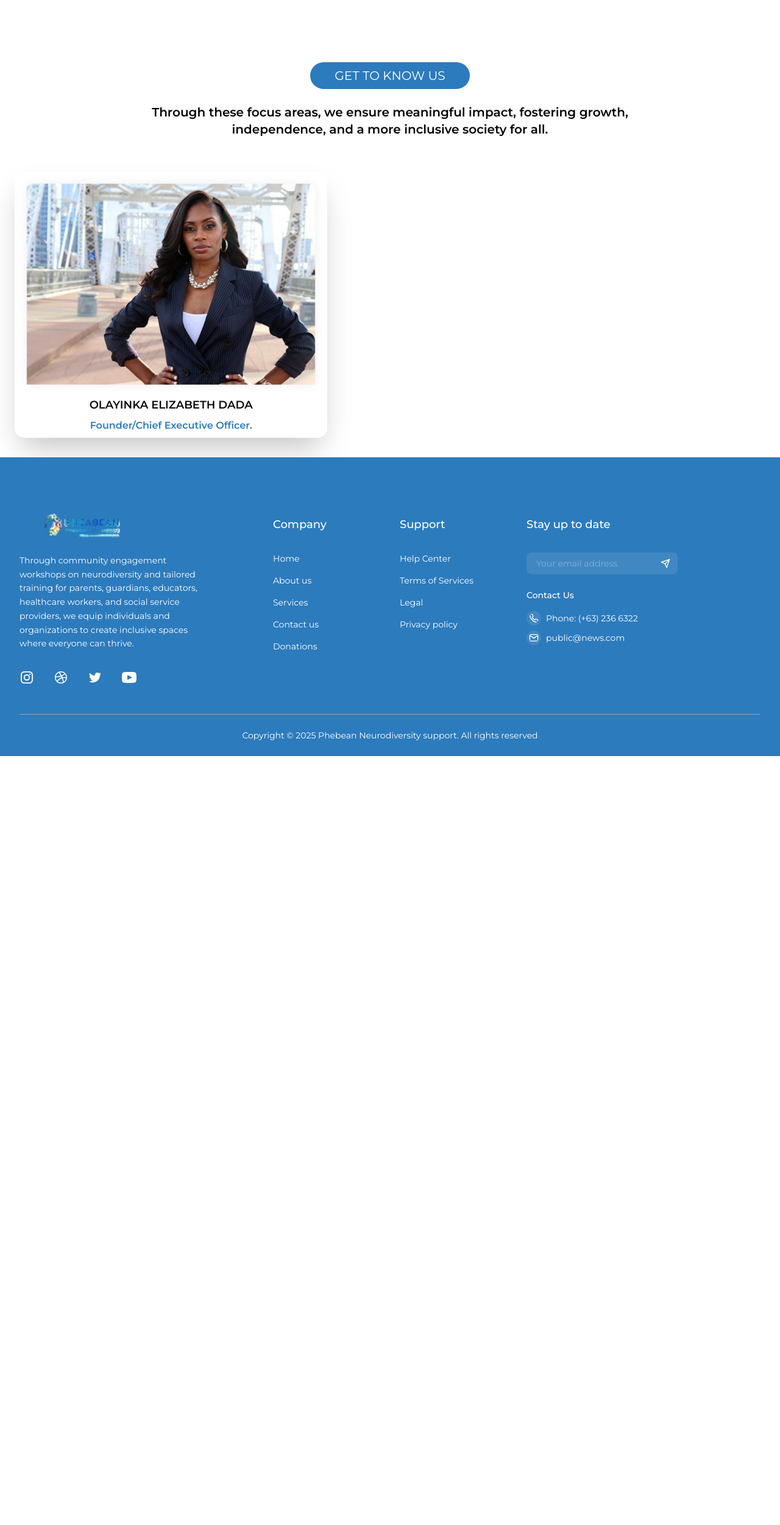
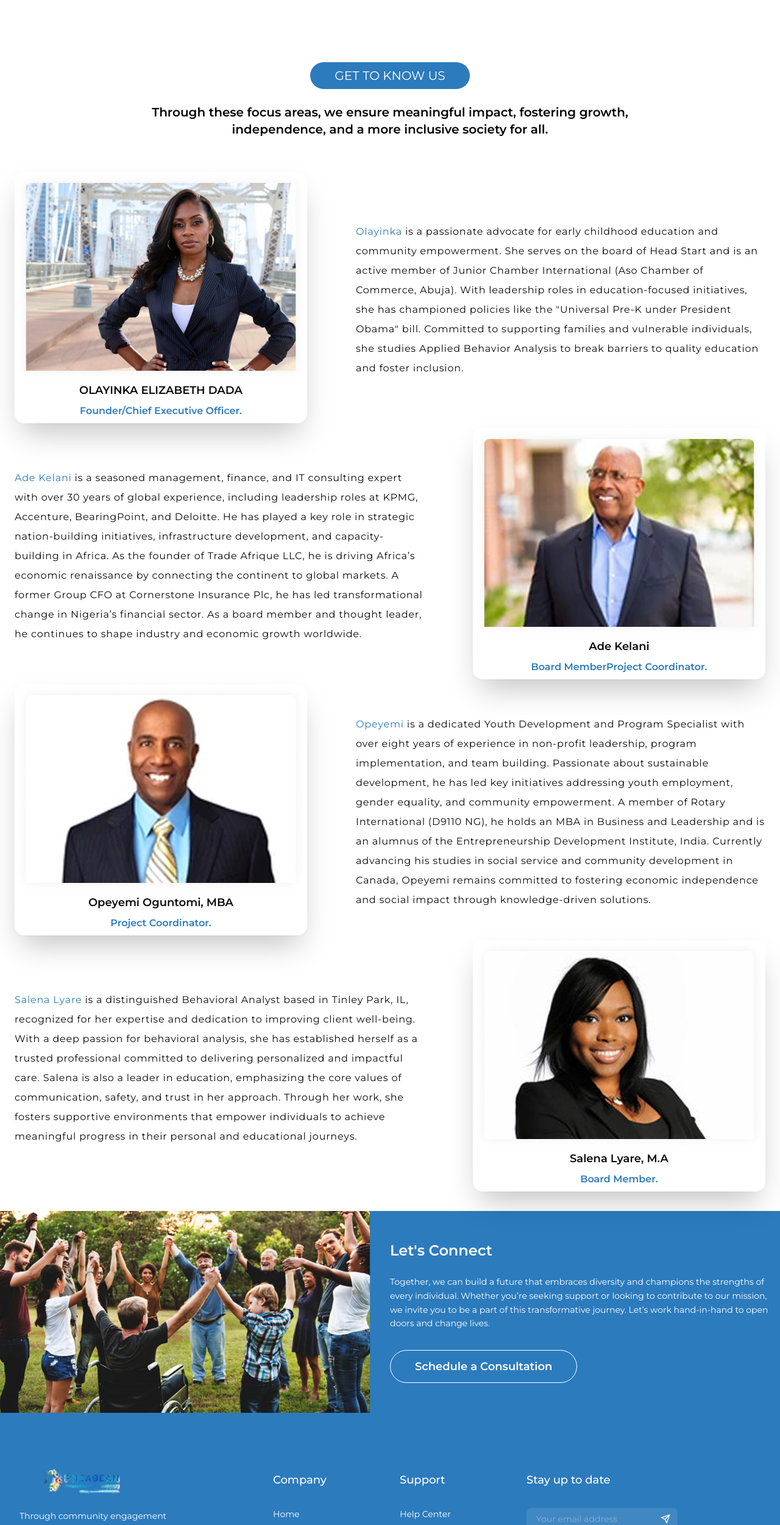
Before and after one commit to shamzconsult/Pheone, a Next.js app: page /about in a window 1280 px wide. Shown: the part 2758-5259 px from the top of the page at 61% size. Before the commit the page ends 3998 px from the top, so only its background shows below. Built offline with nearby package versions, Linux system fonts and the light colour scheme.

Commit message:
Chore: About us page setup

```diff
--- /dev/null
+++ b/src/app/about/_components/LetConnect.tsx
@@ -0,0 +1,37 @@
+import Link from 'next/link'
+import React from 'react'
+
+function LetConnect() {
+    return (
+        <div className='w-full bg-[#2c7bbd]'>
+            <div className='flex flex-col lg:flex-row items-center '>
+                <div className='w-full lg:w-1/2 mb-8 md:mb-0 lg:pr-8'>
+                    <img
+                      src="/image/Community-1024x452.png"
+                      alt="Celebrating abilities"
+                      className='w-full h-auto  mx-auto'
+                    />
+                </div>
+                <div className='w-full lg:w-1/2 md:mt-6 lg:mt-0 text-center md:text-left md:max-w-3xl leading-relaxed p-4 md:p-0'>
+                    <h1 className='text-2xl md:text-4xl lg:text-2xl 2xl:text-4xl text-white font-semibold mb-6'>
+                        Let&apos;s Connect
+                    </h1>
+                    <p className=' text-sm md:text-xl lg:text-sm 2xl:text-xl text-white mb-8 lg:leading-relaxed'>
+                        Together, we can build a future that embraces diversity and champions the strengths of every individual. Whether you’re seeking support or looking to contribute to our mission, we invite you to be a part of this transformative journey. Let’s work hand-in-hand to open doors and change lives.
+                    </p>
+                    <div className='text-center md:text-left'>
+                        <Link
+                          href='/'
+                          className="inline-block bg-transparent text-lg text-white border-1 border-white font-semibold py-1 md:py-3 px-10 rounded-full hover:bg-white hover:text-[#2c7bbd] transition-colors duration-300"
+                        >
+                            Schedule a Consultation
+                        </Link>
+                    </div>
+
+                </div>
+            </div>
+        </div>
+      )
+}
+
+export default LetConnect
--- a/src/app/about/_components/Members.tsx
+++ b/src/app/about/_components/Members.tsx
@@ -12,15 +12,75 @@ function Members() {
 
                 {/* Container for Member's section */}
                 <div className='p-6'>
-                    {/* Individual Member */}
-                    <div>
-                        <div className='w-5/12 shadow-2xl mb-2 rounded-2xl'>
-                            <img src="/image/Haynes2-ht-ml-200731_1596206628688_hpMain_16x9_992.png" alt="" className='w-full' />
+                    {/* Individual Member, Member 1 */}
+                    <div className='md:flex md:gap-10 lg:gap-20 items-center'>
+                        <div className='md:w-5/12 shadow-2xl mb-2 rounded-2xl'>
+                            <img src="/image/Haynes2-ht-ml-200731_1596206628688_hpMain_16x9_992.png" alt="" className='w-full h-[400]' />
                             <p className='text-center text-lg font-semibold'>OLAYINKA ELIZABETH DADA</p>
                             <p className='text-center text-md py-2 font-semibold text-[#2c7bbd]'>Founder/Chief Executive Officer.</p>
                         </div>
-                        <div className='w-7/12'>
+                        <div className='md:w-7/12 text-left max-w-3xl mt-10 md:mt-0'>
+                            <p className='tracking-wider leading-loose text-left'>
+                                <span className='text-[#2c7bbd]'>Olayinka</span> is a passionate advocate for early childhood education and community empowerment. She serves on the
+                                board of Head Start and is an active member of Junior Chamber International (Aso Chamber of Commerce, Abuja).
+                                With leadership roles in education-focused initiatives, she has championed policies like the &quot;Universal Pre-K under President Obama&quot; bill.
+                                Committed to supporting families and vulnerable individuals, she studies Applied Behavior Analysis to break barriers to quality education and foster inclusion.
+                            </p>
+                        </div>
+                    </div>
 
+                    {/* Member 2 */}
+                    <div className='md:flex md:gap-10 lg:gap-20 items-center'>
+                        <div className='md:w-7/12 text-left max-w-3xl mt-10 md:mt-0'>
+                            <p className='tracking-wider leading-loose text-left'>
+                                <span className='text-[#2c7bbd]'>Ade Kelani</span> is a seasoned management, finance, and IT consulting expert with over 30 years of global experience,
+                                including leadership roles at KPMG, Accenture, BearingPoint, and Deloitte. He has played a key role in strategic nation-building initiatives, infrastructure
+                                development, and capacity-building in Africa. As the founder of Trade Afrique LLC, he is driving Africa’s economic renaissance by connecting the continent to global markets.
+                                A former Group CFO at Cornerstone Insurance Plc, he has led transformational change in Nigeria’s financial sector. As a board member and thought leader, he continues to shape
+                                industry and economic growth worldwide.
+                            </p>
+                        </div>
+                        <div className='md:w-5/12 shadow-2xl mb-2 rounded-2xl'>
+                            <img src="/image/mature-african-american-man-walking-260nw-1911547450.png" alt="" className='w-full h-[400]' />
+                            <p className='text-center text-lg font-semibold'>Ade Kelani</p>
+                            <p className='text-center text-md py-2 font-semibold text-[#2c7bbd]'>Board MemberProject Coordinator.</p>
+                        </div>
+                    </div>
+
+                    {/* Member 3 */}
+                    <div className='md:flex md:gap-10 lg:gap-20 items-center'>
+                        <div className='md:w-5/12 shadow-2xl mb-2 rounded-2xl'>
+                            <img src="/image/african-american-businessman-smiling-260nw-505976194.png" alt="" className='w-full h-[400]' />
+                            <p className='text-center text-lg font-semibold'>Opeyemi Oguntomi, MBA</p>
+                            <p className='text-center text-md py-2 font-semibold text-[#2c7bbd]'>Project Coordinator.</p>
+                        </div>
+                        <div className='md:w-7/12 text-left max-w-3xl mt-10 md:mt-0'>
+                            <p className='tracking-wider leading-loose text-left'>
+                                <span className='text-[#2c7bbd]'>Opeyemi</span>  is a dedicated Youth Development and Program Specialist with over eight years
+                                of experience in non-profit leadership, program implementation, and team building. Passionate about sustainable development, he has
+                                led key initiatives addressing youth employment, gender equality, and community empowerment. A member of Rotary International (D9110 NG),
+                                he holds an MBA in Business and Leadership and is an alumnus of the Entrepreneurship Development Institute, India. Currently advancing his
+                                studies in social service and community development in Canada, Opeyemi remains committed to fostering economic independence and social impact
+                                through knowledge-driven solutions.
+                            </p>
+                        </div>
+                    </div>
+
+                    {/* Member 4 */}
+                    <div className='md:flex md:gap-10 lg:gap-20 items-center'>
+                        <div className='md:w-7/12 text-left max-w-3xl mt-10 md:mt-0'>
+                            <p className='tracking-wider leading-loose text-left'>
+                                <span className='text-[#2c7bbd]'>Salena Lyare</span> is a distinguished Behavioral Analyst based in Tinley Park, IL,
+                                recognized for her expertise and dedication to improving client well-being. With a deep passion for behavioral analysis,
+                                she has established herself as a trusted professional committed to delivering personalized and impactful care. Salena is
+                                also a leader in education, emphasizing the core values of communication, safety, and trust in her approach. Through her work,
+                                she fosters supportive environments that empower individuals to achieve meaningful progress in their personal and educational journeys.
+                            </p>
+                        </div>
+                        <div className='md:w-5/12 shadow-2xl mb-2 rounded-2xl'>
+                            <img src="/image/360_F_29594789_gruUqSPmfKUchKUkWumMYE1bXdfxN6Kt.png" alt="" className='w-full h-[400]' />
+                            <p className='text-center text-lg font-semibold'>Salena Lyare, M.A</p>
+                            <p className='text-center text-md py-2 font-semibold text-[#2c7bbd]'>Board Member.</p>
                         </div>
                     </div>
                 </div>
--- a/src/app/about/_components/OurObjectives.tsx
+++ b/src/app/about/_components/OurObjectives.tsx
@@ -71,7 +71,7 @@ function OurObjectives() {
       ];
 
   return (
-    <div className='max-w-screen-2xl mx-auto mt-20 md:mb-28 mb-56  relative'>
+    <div className='max-w-screen-2xl mx-auto mt-20 md:mb-28 mb-56 relative'>
         <div className='w-full  relative overflow-'>
             <div className='h-[700px]'>
                 {/* Background Image Blue color */}
--- a/src/app/about/page.tsx
+++ b/src/app/about/page.tsx
@@ -5,6 +5,7 @@ import Operation from './_components/Operation'
 import OurObjectives from './_components/OurObjectives'
 import Divider from '../home/_components/Divider'
 import Members from './_components/Members'
+import LetConnect from './_components/LetConnect'
 
 function page() {
   return (
@@ -15,6 +16,7 @@ function page() {
         <OurObjectives/>
         <Divider/>
         <Members/>
+        <LetConnect/>
     </div>
   )
 }
--- a/src/app/home/_components/Celebration.tsx
+++ b/src/app/home/_components/Celebration.tsx
@@ -12,7 +12,7 @@ function Celebration() {
                   className='w-full h-auto  mx-auto'
                 />
             </div>
-            <div className='w-full lg:w-1/2 md:mt-6 lg:mt-0 text-center md:text-left md:max-w-3xl leading-relaxed'>
+            <div className='w-full lg:w-1/2 md:mt-6 lg:mt-0 text-center md:text-left md:max-w-3xl leading-relaxed p-2 md:p-0'>
                 <h1 className='text-2xl md:text-4xl lg:text-2xl 2xl:text-4xl text-white font-bold mb-6'>
                     Celebrating Abilities, Empowering Lives
                 </h1>
--- a/src/app/home/_components/Divider.tsx
+++ b/src/app/home/_components/Divider.tsx
@@ -2,7 +2,7 @@ import React from 'react'
 
 function Divider() {
   return (
-    <div className=''>
+    <div className='mt-20 md:mt-0'>
         <span className="flex items-center">
         <span className="h-px flex-1 bg-[#2c7bbd]"></span>
 
```
Also changed, not shown: public/image/Community-1024x452.png (added). Lines whose indentation alone changed are shown as unchanged.
